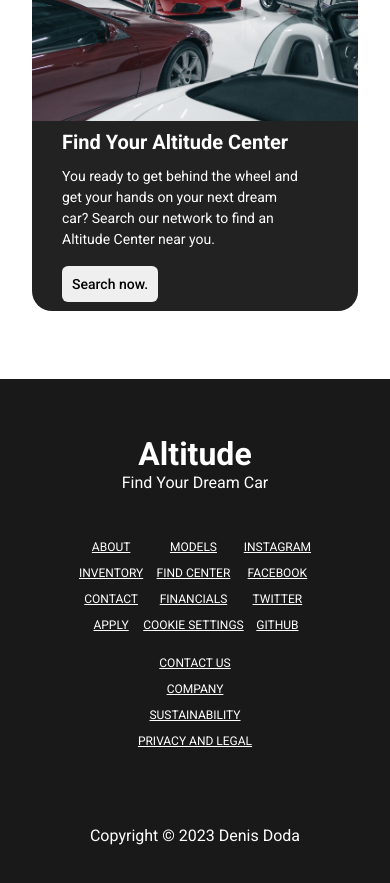
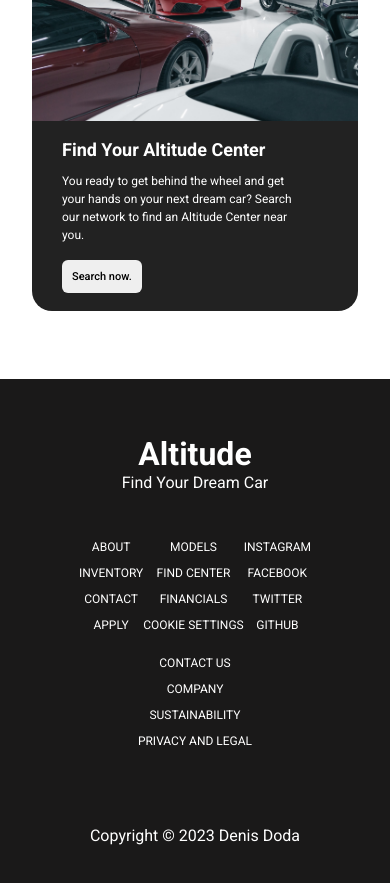
Before and after one commit to dodasbb/AltitudeCarWebsite, a React (Create React App) app: page /#/ in a window 390 px wide. Shown: the part 2780-3663 px from the top of the page. Built offline with nearby package versions, Linux system fonts and the light colour scheme.

Commit message:
More quality of life changes for mobile view

```diff
--- a/src/styles/FindDealer.css
+++ b/src/styles/FindDealer.css
@@ -108,6 +108,7 @@
         height: 55%;
     }
 
+
     .dealer__description {
         font-size: 14px;
         padding-bottom: 0px;
@@ -120,10 +121,15 @@
 
 @media (max-width: 550px) {
   .dealer__title {
-    font-size: 20px;
+    font-size: 18px;
+  }
+
+  .dealer__description {
+    font-size: 12px;
   }
 
   .dealer__button {
     padding: 8px;
+    font-size: 11px;
   }
 }
--- a/src/styles/Footer.css
+++ b/src/styles/Footer.css
@@ -37,6 +37,7 @@ footer {
 
 .footer__list a {
   color: white;
+  text-decoration: none;
   margin-bottom: 18px;
 }
 
```
